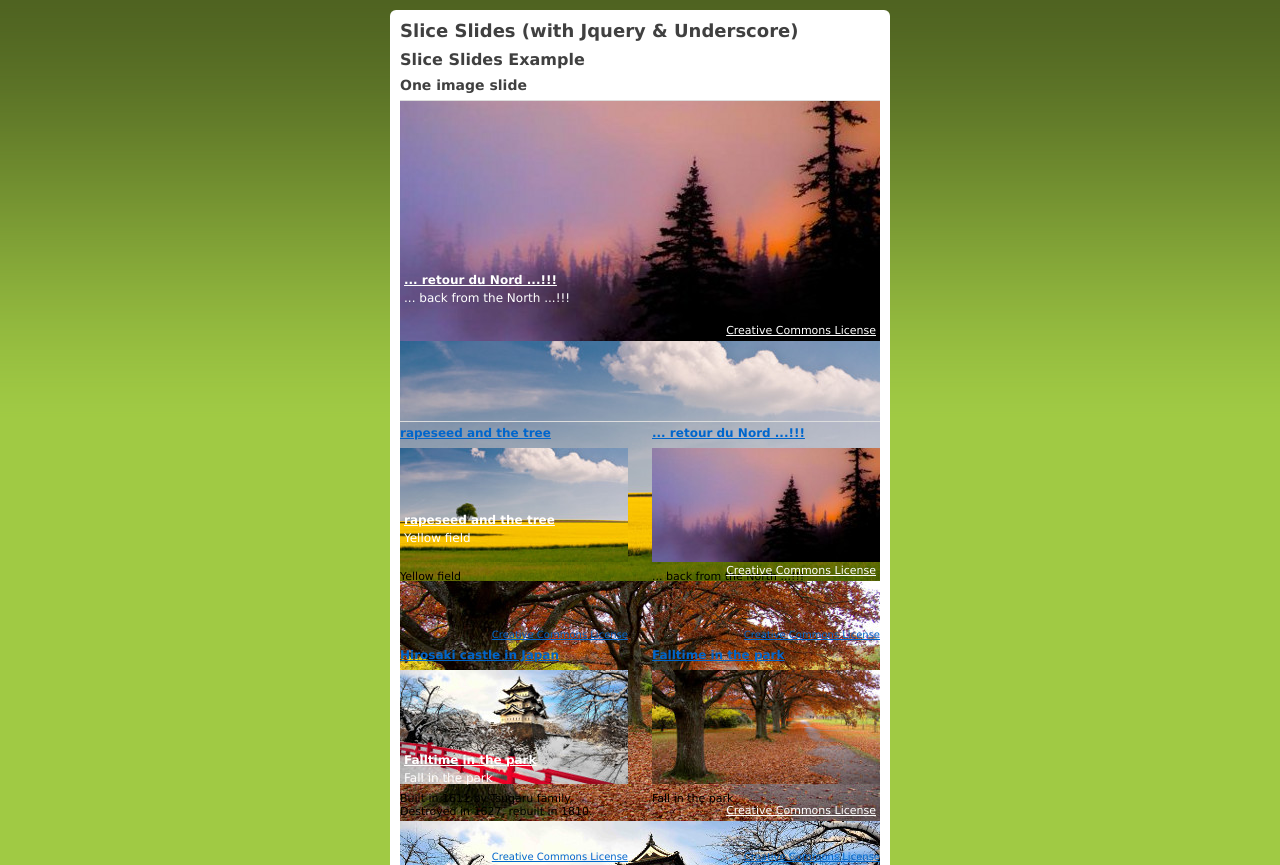
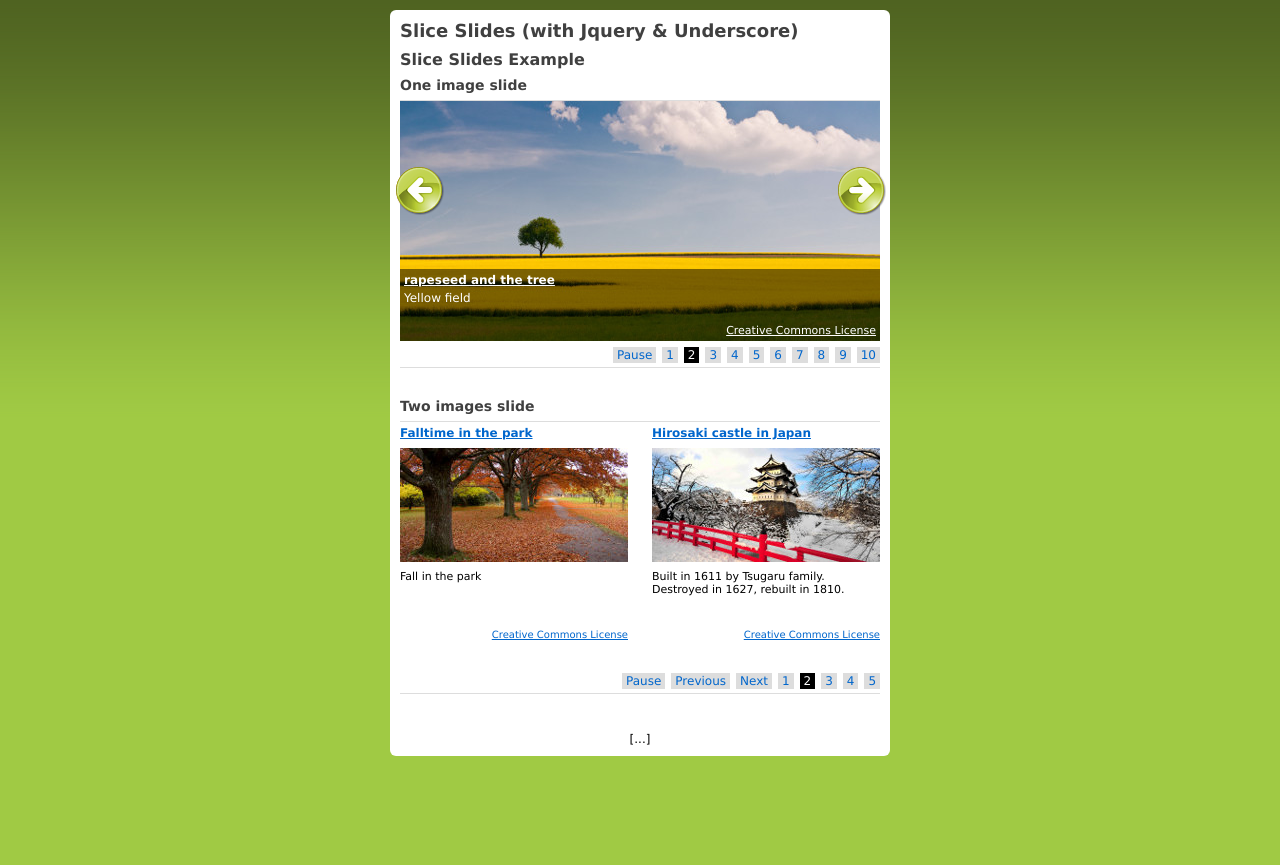
Before and after one commit to jervert/SliceSlide, a plain HTML site: page slice_slide_example.html in a window 1280 px wide. Shown: the top 865 px of the page. After the commit the page ends 800 px from the top, so only its background shows below. Drawn offline with Linux system fonts and the light colour scheme.

Commit message:
adaptation to reubicated files

```diff
--- a/slice_slide_example.html
+++ b/slice_slide_example.html
@@ -8,7 +8,25 @@
 
 <script src="assets/libs/jquery-1.7.1.min.js" type="text/javascript"></script>
 <script src="assets/libs/underscore.js" type="text/javascript"></script>
-<script src="assets/SL_JS_jquery_slideshow.js" type="text/javascript"></script>
+<script src="jquery.sliceslide-4.0.js" type="text/javascript"></script>
+
+<script type="text/javascript">
+	jQuery(document).ready(function () {
+		// Some fixes for IE8 and earlier
+		jQuery('.slice-slides-2 .slide:nth-child(even)').addClass('slide-odd');
+
+		// Slides!
+		jQuery.fn.sliceSlide();
+
+		// Slides!
+		jQuery.fn.sliceSlide({
+			slidesBox: '[data-slice-slide-box-twins]',
+			templatesControls: '#slice-slide-controls-only-text',
+			numberSimultaneousSlides: 2
+		});
+
+	});
+</script>
 <!--[if lte IE 8]>
 <script type="text/javascript">
 	_.mixin({
```
